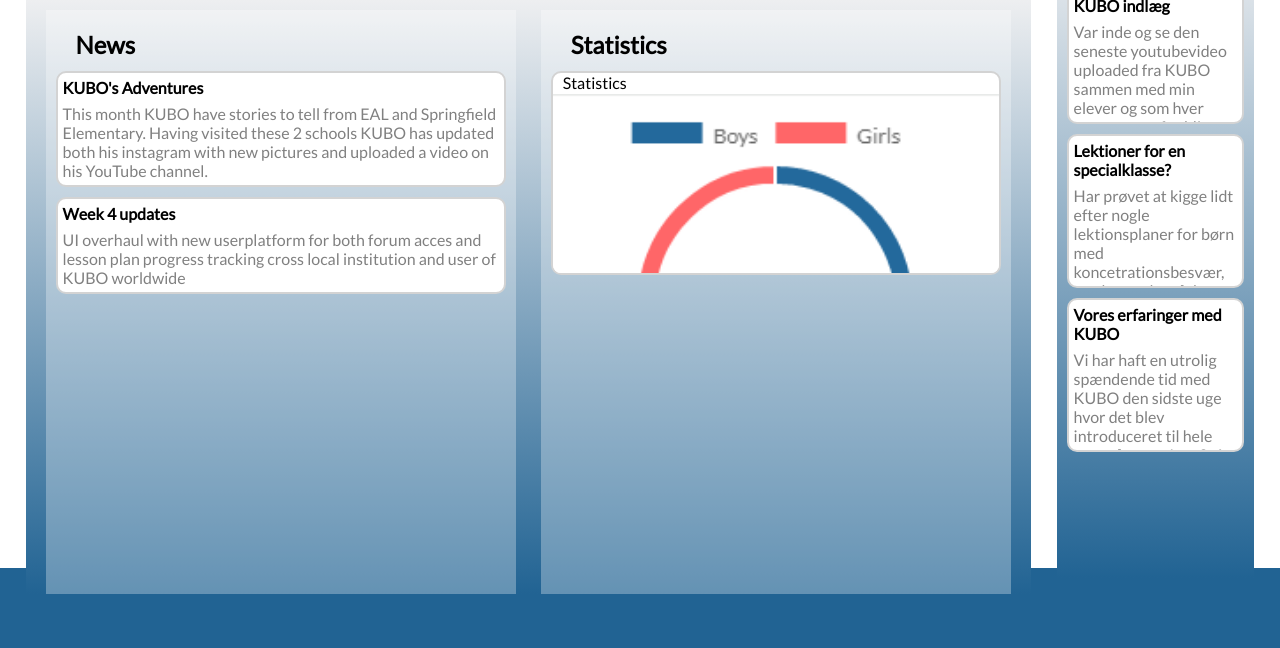
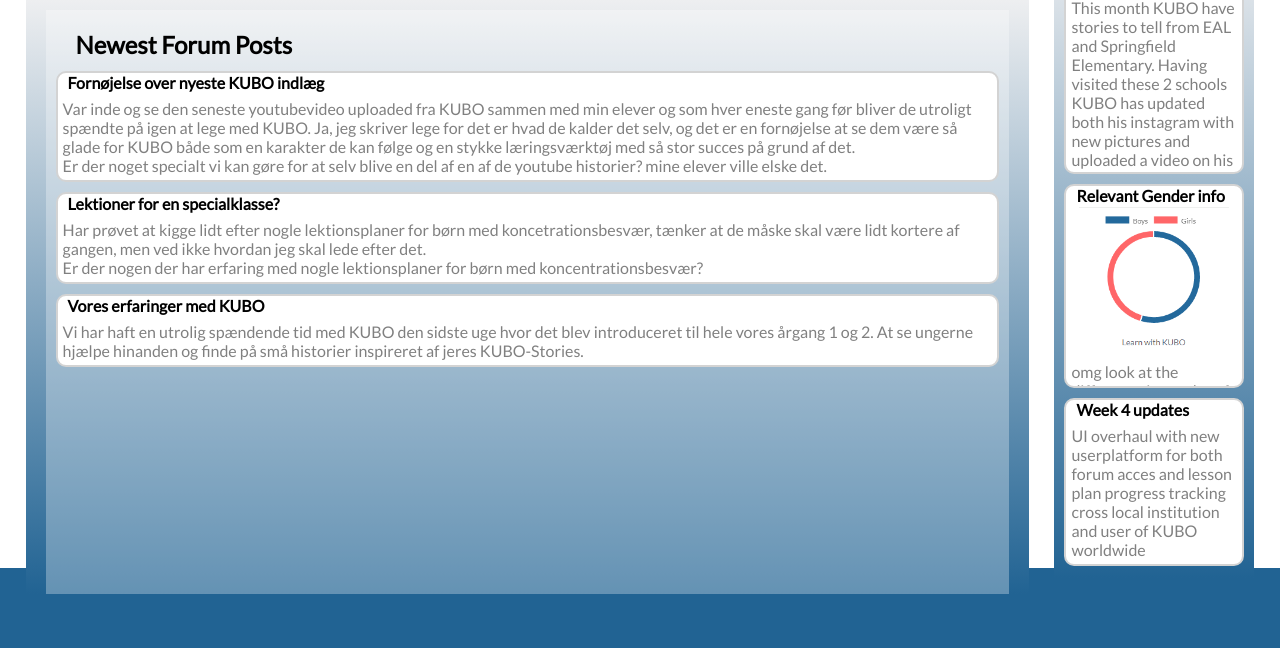
Before and after one commit to JacobSerop/KUBO-Robotics, a plain HTML site: page index.html in a window 1280 px wide. Shown: the part 187-835 px from the top of the page. Drawn offline with Linux system fonts and the light colour scheme.

Commit message:
lotta minor changes

```diff
--- a/assets/css/index.css
+++ b/assets/css/index.css
@@ -49,8 +49,7 @@
 .active-bread{
   color: black;
 }
-.local-info-block1 h6{
-  font-weight: normal;
+.info-block,  h6{
   margin-left: 10px;
   margin-top: 0px;
 }
@@ -94,8 +93,8 @@
 .logo-kedu{
 }
 .user-block{
-  height: 50px;
-  width: 100px;
+  height: 60px;
+  width: 120px;
   background-image: url(../images/placeholder-profile.png);
   background-position: center;
   background-size: contain;
@@ -142,6 +141,7 @@
   padding-top: 10px;
   margin-right: 2%;
   display: flex;
+  min-width: 200px;
   flex: 1;
   flex-direction: column;
   background-color: #F1F1F2;
@@ -195,14 +195,18 @@
   text-decoration: underline;
 }
 
+.info-block img{
+  align-self: center;
+  width: 150px;
+  height: 150px;
+}
 
-
-.info-block{
+.info-block, .forum-block-front{
   overflow: hidden;
   flex-direction: column;
   display: flex;
   margin: 10px 10px 0 10px;
-  min-width: 50px;
+  min-width: 100px;
   max-height: 200px;
   background-color: white;
   border-top-left-radius: 10px;
@@ -228,6 +232,7 @@
 }
 .local-block{
   display: flex;
+  flex-direction: row;
   flex-grow: 1;
   margin: 10px;
 }
@@ -280,12 +285,15 @@
   color: white;
   border-color: black;
 }
-.forum-block, .forum-block1{
+.forum-block, .forum-block-open{
   display: flex;
   flex-direction: row;
-  border-radius: 5px;
+}
+.forum-block-open{
+  border-bottom: 1px solid black;
 }
 .forum-block{
+  border-radius: 5px;
   overflow: hidden;
   background-color: #F1F1F2;
   max-height: 100px;
@@ -296,15 +304,10 @@
   margin-left: 2px;
   margin-right: 2px;
 }
-.forum-block-front{
-  margin: 10px 10px 0px 10px;
-  background-color: white;
+
+.flex-wrap{
   display: flex;
-  flex-direction: column;
-  border: 2px solid lightgrey;
-  overflow: hidden;
-  border-radius: 10px;
-  max-height: 150px;
+  flex-direction: row;
 }
 .forum-block:hover{
   background-color: lightgrey;
@@ -354,7 +357,12 @@
   width: 10%;
 }
 .block-img{
-  width: 100%;
+  width: 100px;
+  height: 100px;
+}
+.info-sub-block{
+  display: flex;
+  flex-direction: row;
 }
 
 
--- a/index.html
+++ b/index.html
@@ -4,7 +4,7 @@
     <meta charset="utf-8">
     <meta name="description" content="KEDU is a platform for children's education in coding. Learn about coding with the KUBO Robot">
     <meta name="keywords" content="KUBO, Community, Children's Education, Coding">
-    <title>KEDU - KUBO Robotics</title>
+    <title>KEDU - KUBO Education</title>
     <link rel="shortcut icon" href="assets/images/icon.png" />
     <link rel="stylesheet" type="text/css" href="assets\css\index.css">
     <link href="https://fonts.googleapis.com/css?family=Lato" rel="stylesheet">
@@ -96,42 +96,10 @@
 
         <section class="desk-field">
           <section class="local-block">
-            <div class="local-info-block">
-              <h2>News</h2>
-                <div class="info-block">
-                  <h6>KUBO's Adventures</h6>
-                  <p>This month KUBO have stories to tell from EAL and Springfield Elementary. Having visited these 2 schools KUBO has updated both his instagram with new pictures and uploaded a video on his YouTube channel.</p>
-                </div>
-
-                <div class="info-block">
-                  <h6>Week 4 updates</h6>
-                  <p>UI overhaul with new userplatform for both forum acces and lesson plan progress tracking cross local institution and user of KUBO worldwide</p>
-                </div>
-              </div>
-
-              <div class="local-info-breaker">
-
-              </div>
-
-              <div class="local-info-block1">
+            <section class="local-info-block">
 
 
-
-              <h2>Statistics</h2>
-              <div class="info-block">
-                <h6>Statistics</h6>
-                <img class="block-img" src="assets\images\graph.png" alt="Graph">
-              </div>
-
-
-
-            </div>
-          </section>
-        </section>
-      </section>
-
-      <section class="information-tablet">
-        <h3>New Forum Posts</h3>
+              <h2>Newest Forum Posts</h2>
 
               <a href="forum-fornoejelse-over-nyeste-kubo-indlaeg.html">
               <div class="forum-block-front">
@@ -153,6 +121,30 @@
                 <p>Vi har haft en utrolig spændende tid med KUBO den sidste uge hvor det blev introduceret til hele vores årgang 1 og 2. At se ungerne hjælpe hinanden og finde på små historier inspireret af jeres KUBO-Stories.
                 </p>
               </div>
+            </section>
+          </section>
+        </section>
+      </section>
+
+
+
+      <section class="information-tablet">
+        <h3>News & Statistics</h3>
+        <div class="info-block">
+          <h6>KUBO's Adventures</h6>
+          <p>This month KUBO have stories to tell from EAL and Springfield Elementary. Having visited these 2 schools KUBO has updated both his instagram with new pictures and uploaded a video on his YouTube channel.</p>
+        </div>
+
+        <div class="info-block">
+          <h6>Relevant Gender info</h6>
+          <img class="block-img" src="assets\images\graph.png" alt="graph">
+          <p>omg look at the difference in gender of users by this toy, i cant believe the importance of this information, especially considering its obligatory if its used in class enviroments and is only affected by how the classes a populated by either gender...</p>
+        </div>
+
+        <div class="info-block">
+          <h6>Week 4 updates</h6>
+          <p>UI overhaul with new userplatform for both forum acces and lesson plan progress tracking cross local institution and user of KUBO worldwide</p>
+        </div>
 
 
       </section>
```
Also changed, not shown: FAQ.html (+3 -1 lines), forum-fornoejelse-over-nyeste-kubo-indlaeg.html (+14 -3 lines), forum.html (+6 -16 lines), global.html (+3 -1 lines), live-chat.html (+3 -1 lines), local.html (+5 -2 lines). Lines whose indentation alone changed are shown as unchanged.
